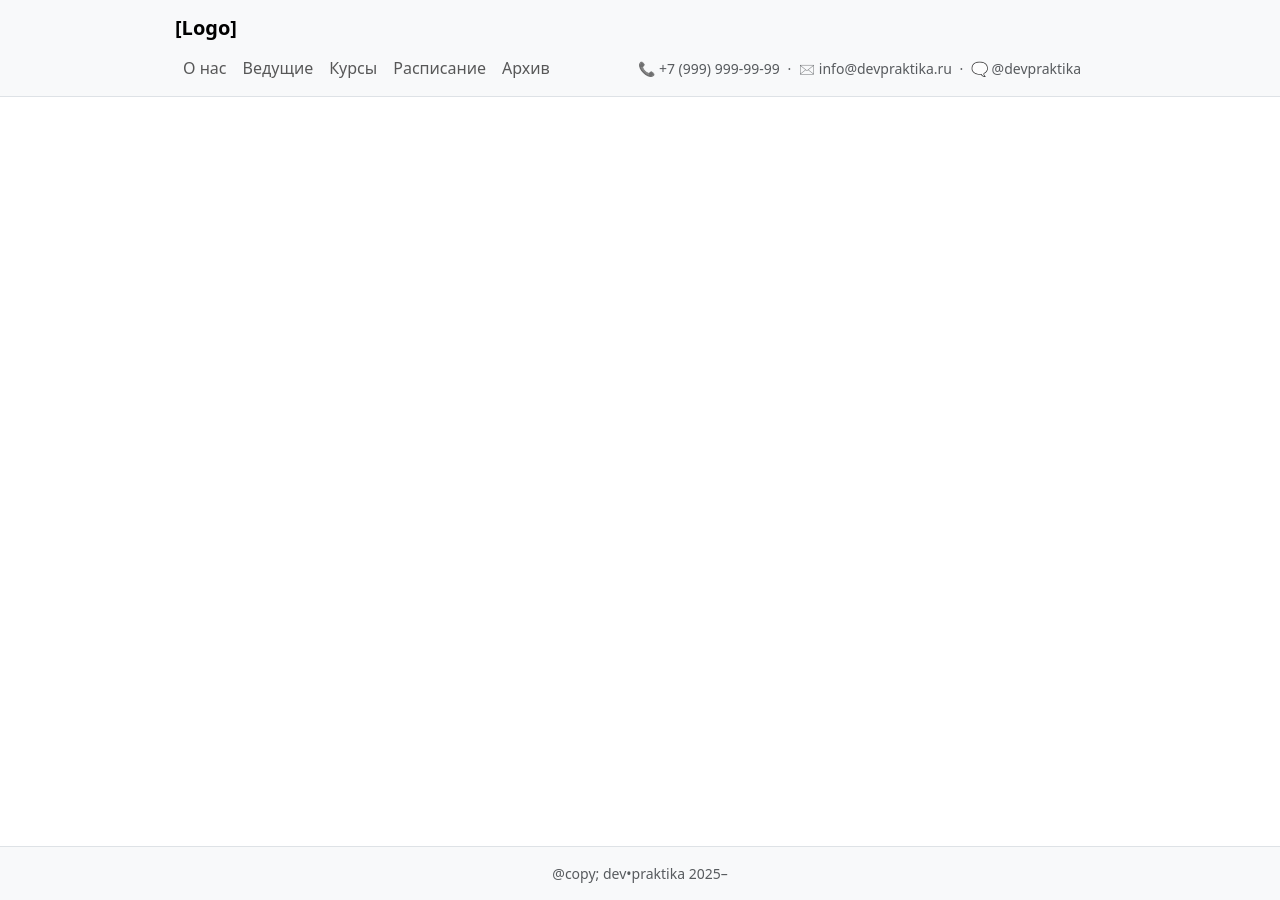
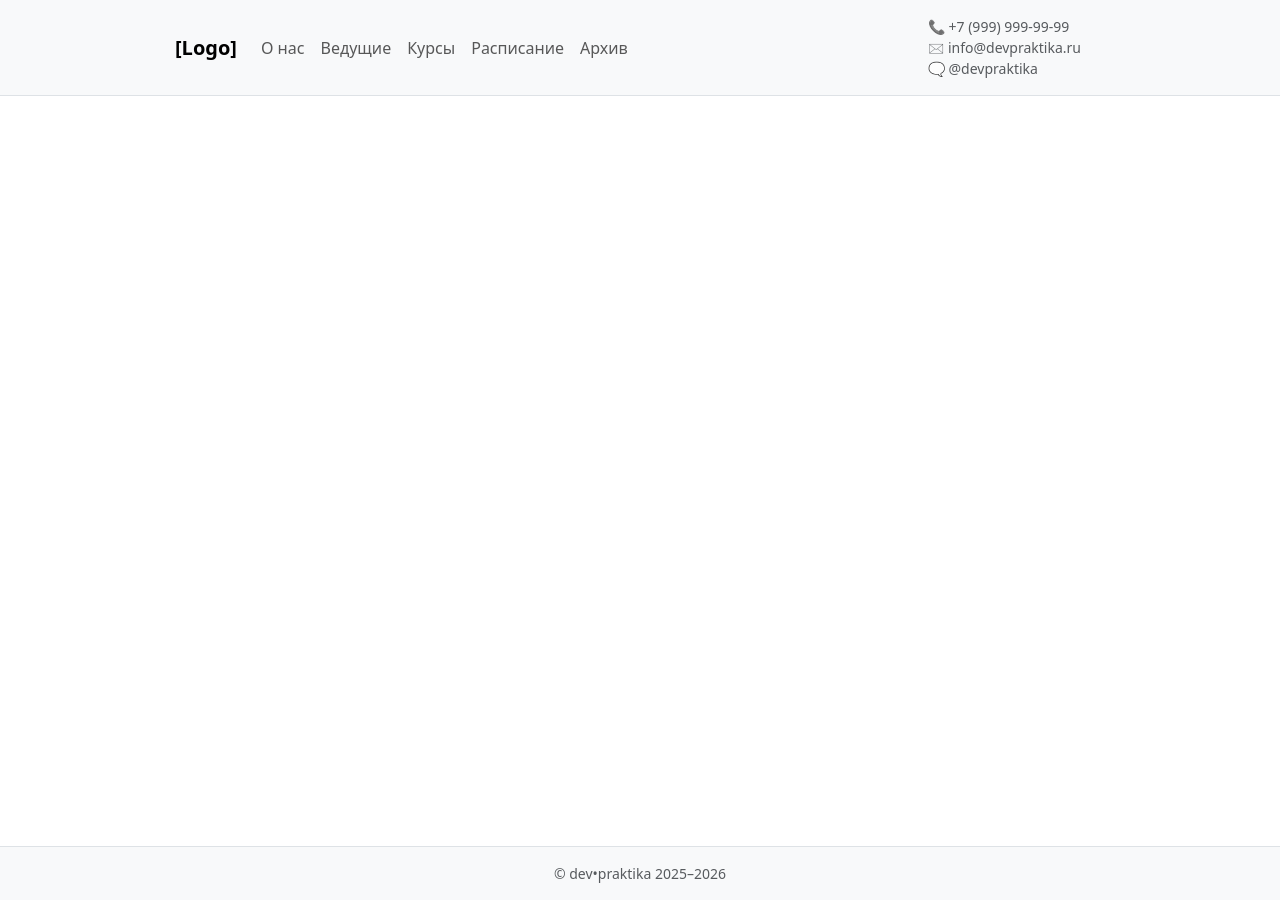
Before and after one commit to devpraktika-ru/devpraktika-ru.github.io, a Jekyll site: the page built from index.md, in a window 1280 px wide. Built offline with Jekyll 4.4.1, drawn with Linux system fonts in a browser that asks for light colours.

Commit message:
Fix default layout

```diff
--- a/_layouts/default.html
+++ b/_layouts/default.html
@@ -75,11 +75,9 @@
                   </li>
                 </ul>
                 <div class="navbar-text small text-body-secondary ms-lg-3">
-                  <span class="d-block d-lg-inline">📞 +7 (999) 999-99-99</span>
-                  <span class="d-none d-lg-inline px-1">·</span>
-                  <span class="d-block d-lg-inline">🖂 info@devpraktika.ru</span>
-                  <span class="d-none d-lg-inline px-1">·</span>
-                  <span class="d-block d-lg-inline">🗨 @devpraktika</span>
+                  <span class="d-block">📞 +7 (999) 999-99-99</span>
+                  <span class="d-block">🖂 info@devpraktika.ru</span>
+                  <span class="d-block">🗨 @devpraktika</span>
                 </div>
               </div>
             </div>
@@ -98,7 +96,7 @@
       <div class="container">
         <div class="row justify-content-center">
           <div class="col-12 col-xl-10 col-xxl-8 text-center">
-            <p class="text-muted small mb-0">@copy; dev•praktika 2025–{{ now | date: "%Y" }}</p>
+            <p class="text-muted small mb-0">&copy; dev•praktika 2025–{{ "now" | date: "%Y" }}</p>
           </div>
         </div>
       </div>
```
